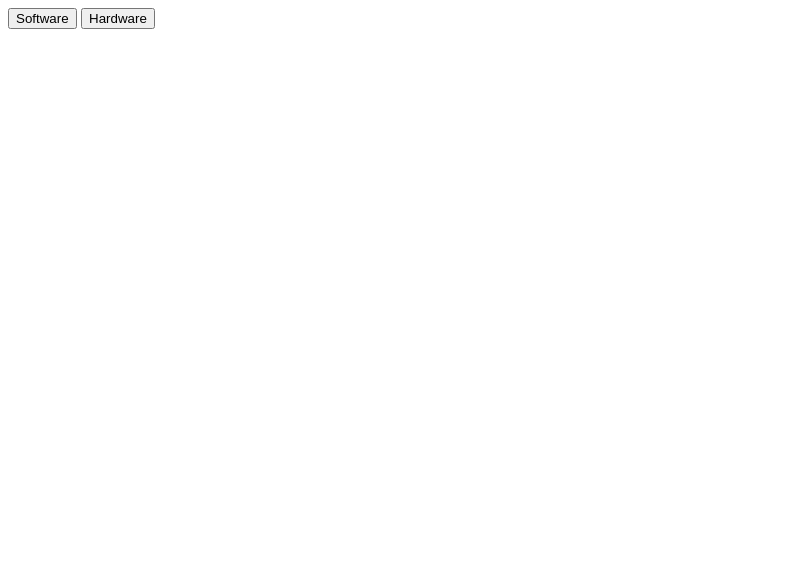
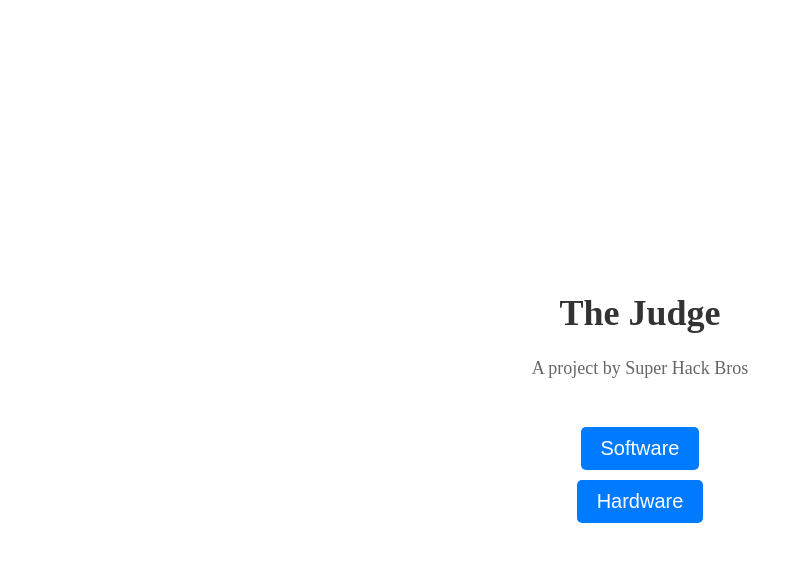
Before and after one commit to networksaphyra/the-judge, a plain HTML site: page frontend/index.html in a window 1280 px wide. Shown: the whole page, without its empty margins (0-803 px from the left). Drawn offline with Linux system fonts and the light colour scheme.

Commit message:
Index page completed

```diff
--- a/frontend/index.html
+++ b/frontend/index.html
@@ -1,14 +1,25 @@
 <!DOCTYPE html>
 <html lang="en">
-  <head>
-    <meta charset="UTF-8">
-    <meta name="viewport" content="width=device-width, initial-scale=1.0">
-    <title>Index Page</title>
-    <link href="static/index.css" rel="stylesheet"/>
-  </head>
+<head>
+  <meta charset="UTF-8">
+  <meta name="viewport" content="width=device-width, initial-scale=1.0">
+  <title>Hardware Project</title>
+  <link href="static/index.css" rel="stylesheet">
+</head>
+<body>
+  <div class="header">
+    <h1 class="project-name">The Judge</h1>
+    <p class="project-desc">A project by Super Hack Bros</p>
+  </div>
 
-  <body>
-    <a href="software.html"><button class="btn">Software</button></a>
-    <a href="hardware.html"><button class="btn">Hardware</button></a>
-  </body>
+  <div class="main-body">
+    <a href="software.html">
+      <button>Software</button>
+    </a>
+    <br>
+    <a href="hardware.html">
+      <button>Hardware</button>
+    </a>
+  </div>
+</body>
 </html>
--- a/frontend/static/index.css
+++ b/frontend/static/index.css
@@ -1,4 +1,42 @@
 body {
-  font-family: Arial, sans-serif;
+  display: flex;
+  flex-direction: column;
+  align-items: center;
+  justify-content: center;
   height: 100vh;
+  margin: 0;
 }
+
+.header {
+  text-align: center;
+  margin-bottom: 30px;
+}
+
+.project-name {
+  font-size: 36px;
+  color: #333;
+}
+
+.project-desc {
+  font-size: 18px;
+  color: #666;
+}
+
+.main-body {
+  text-align: center;
+}
+
+button {
+  padding: 10px 20px;
+  font-size: 20px;
+  background-color: #007bff;
+  color: #fff;
+  border: none;
+  border-radius: 5px;
+  cursor: pointer;
+  margin-bottom: 10px;
+}
+
+button:hover {
+  background-color: #0056b3;
+}
```
